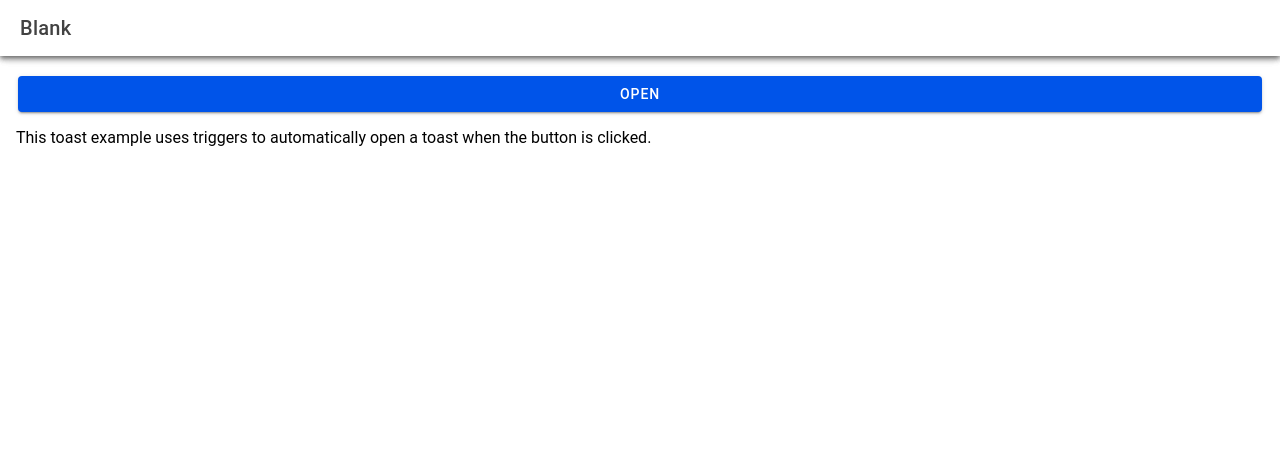
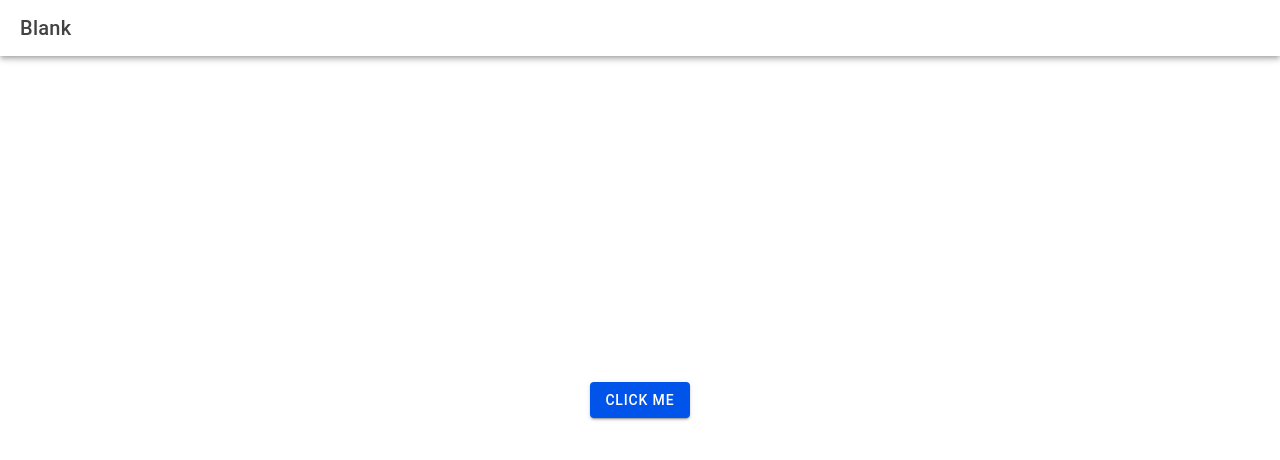
Before and after one commit to khaiky/IT35c-Mobile, a React (Vite) app: page /home in a window 1280 px wide. Shown: the top 460 px of the page. Built offline with nearby package versions, Linux system fonts and the light colour scheme.

Commit message:
Initial component

```diff
--- a/src/components/ExploreContainer.tsx
+++ b/src/components/ExploreContainer.tsx
@@ -1,23 +1,43 @@
 import './ExploreContainer.css';
-import { IonButton, IonHeader, IonContent, IonToolbar, IonTitle, IonPage, IonToast } from '@ionic/react';
+import { IonButton, IonAlert } from '@ionic/react';
+import { useState } from 'react';
 interface ContainerProps { }
 
 const ExploreContainer: React.FC<ContainerProps> = () => {
-     return (
-    <IonPage>
-      <IonHeader>
-        <IonToolbar>
-          <IonTitle>Inline Toast</IonTitle>
-        </IonToolbar>
-      </IonHeader>
-      <IonContent className="ion-padding">
-        <IonButton id="open-toast" expand="block">
-          Open
-        </IonButton>
-        <p>This toast example uses triggers to automatically open a toast when the button is clicked.</p>
-        <IonToast trigger="open-toast" message="This toast will disappear after 5 seconds" duration={5000}></IonToast>
-      </IonContent>
-    </IonPage>
+
+  const [showAlert, setShowAlert] = useState(false);
+
+  const alertButtons = [
+    {
+      text: 'Cancel',
+      role: 'cancel',
+      handler: () => {
+        setShowAlert(false);
+      },
+    },
+    {
+      text: 'OK',
+      role: 'confirm',
+      handler: () => {
+        setShowAlert(false);
+      },
+    },
+  ];
+
+  return (
+    <div id="container">
+      <IonButton id="present-alert" onClick={() => setShowAlert(true)}>
+        Click Me
+      </IonButton>
+      <IonAlert
+        isOpen={showAlert}
+        onDidDismiss={() => setShowAlert(false)}
+        header="A Short Title Is Best"
+        subHeader="A Sub Header Is Optional"
+        message="A message should be a short, complete sentence."
+        buttons={alertButtons}
+      />
+    </div>
   );
 };
 
```
